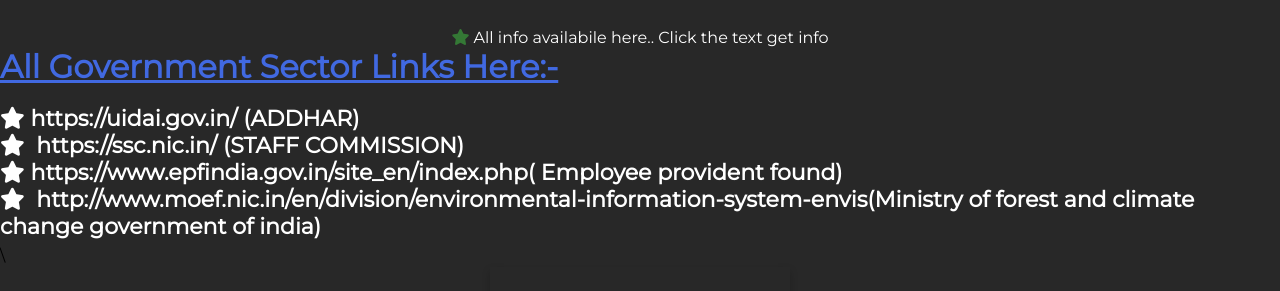
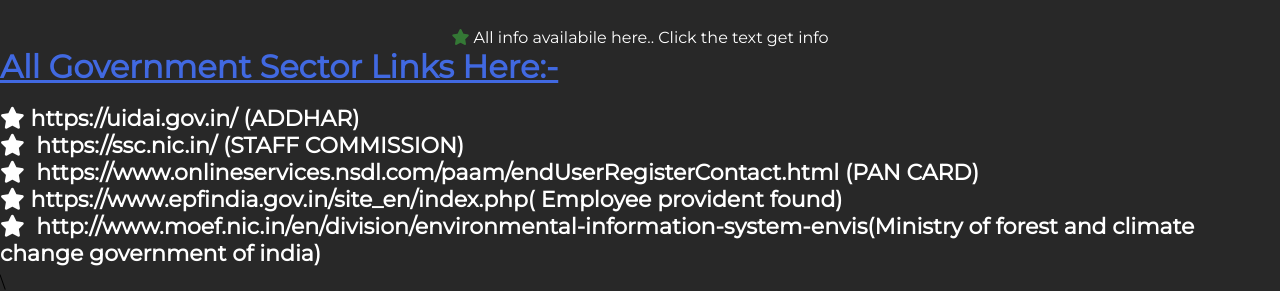
Before and after one commit to Krishnareddysyamala/onepage.com, a plain HTML site: page index.html in a window 1280 px wide. Shown: the part 172-463 px from the top of the page. Drawn offline with nearby package versions, Linux system fonts and the light colour scheme.

Commit message:
FIRST COMMIT

```diff
--- a/index.html
+++ b/index.html
@@ -56,6 +56,13 @@ It helps you getting all websites information like<br>goverment sectors,private-
 
 
 
+        <a href="https://www.onlineservices.nsdl.com/paam/endUserRegisterContact.html">
+
+            <h4><i class ="fa-solid fa-star"></i>&nbsp; https://www.onlineservices.nsdl.com/paam/endUserRegisterContact.html (PAN CARD) </h4>
+            <p></p></a>
+
+
+
 
 
 
```
